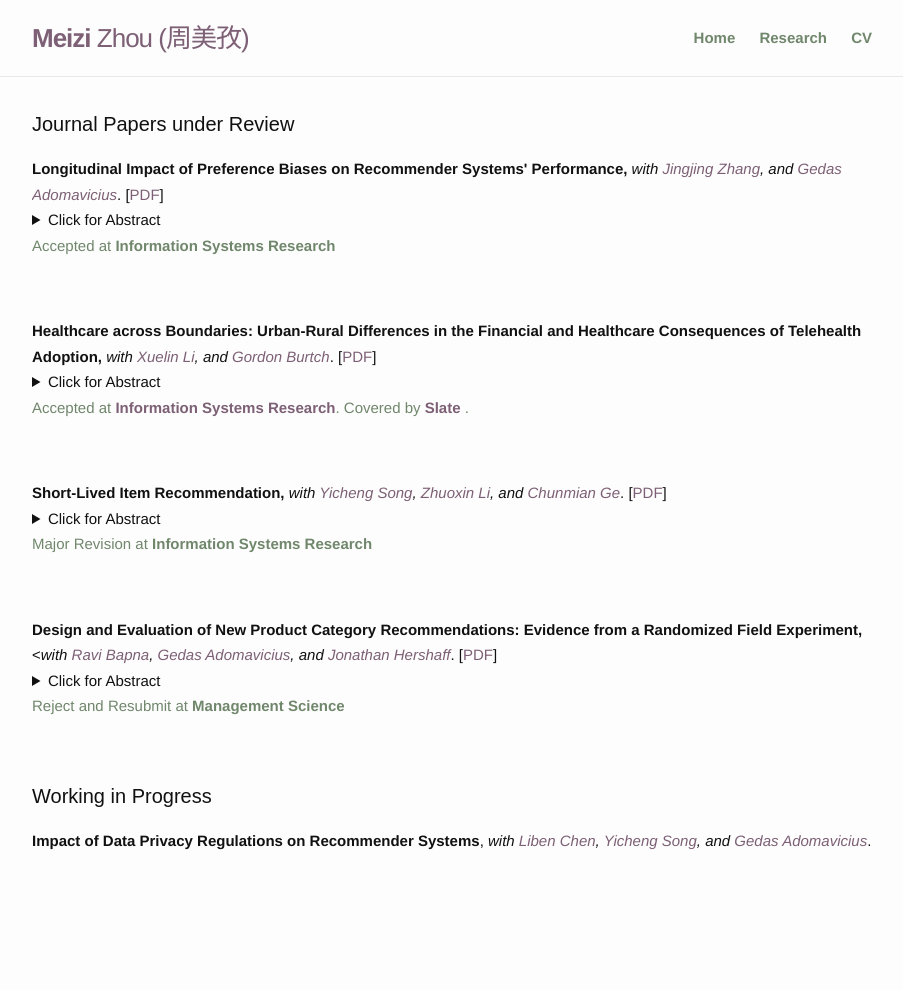
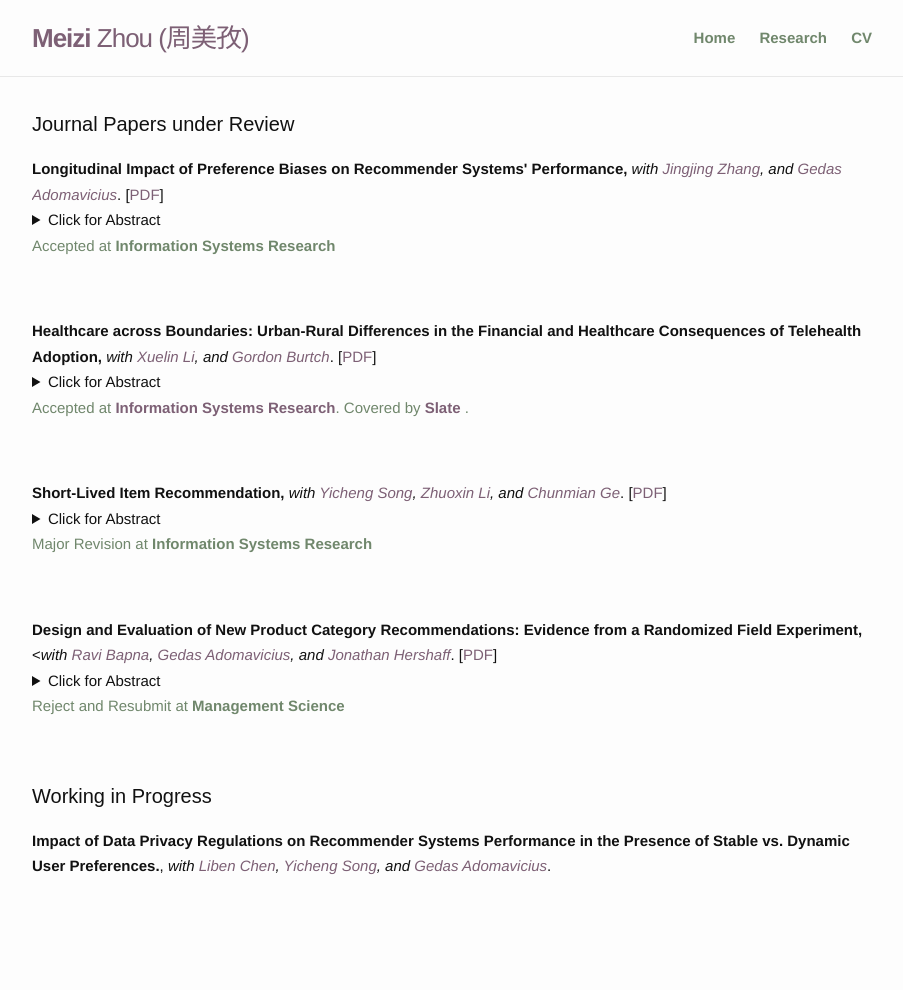
Before and after one commit to meizizhou/homepage, a Jekyll site: the page built from research.md, in a window 1280 px wide. Shown: the whole page, without its empty margins (188-1091 px from the left). Built offline with Jekyll 4.4.1, drawn with Linux system fonts in a browser that asks for light colours; before the commit the page ends 964 px from its top, so only the background shows below that.

Commit message:
Update research.md

```diff
--- a/research.md
+++ b/research.md
@@ -22,7 +22,7 @@ items:
     publication: Reject and Resubmit at <strong>Management Science</strong>
 ---
 
-**Impact of Data Privacy Regulations on Recommender Systems**, <i>with <a href="https://carlsonschool.umn.edu/faculty/ben-chen" target="_blank">Liben Chen</a>, <a href="https://carlsonschool.umn.edu/faculty/yicheng-song" target="_blank">Yicheng Song</a>, and <a href="https://carlsonschool.umn.edu/faculty/gediminas-adomavicius" target="_blank">Gedas Adomavicius</a></i>.
+**Impact of Data Privacy Regulations on Recommender Systems Performance in the Presence of Stable vs. Dynamic User Preferences.**, <i>with <a href="https://carlsonschool.umn.edu/faculty/ben-chen" target="_blank">Liben Chen</a>, <a href="https://carlsonschool.umn.edu/faculty/yicheng-song" target="_blank">Yicheng Song</a>, and <a href="https://carlsonschool.umn.edu/faculty/gediminas-adomavicius" target="_blank">Gedas Adomavicius</a></i>.
 
 <br />
 <br />
```
